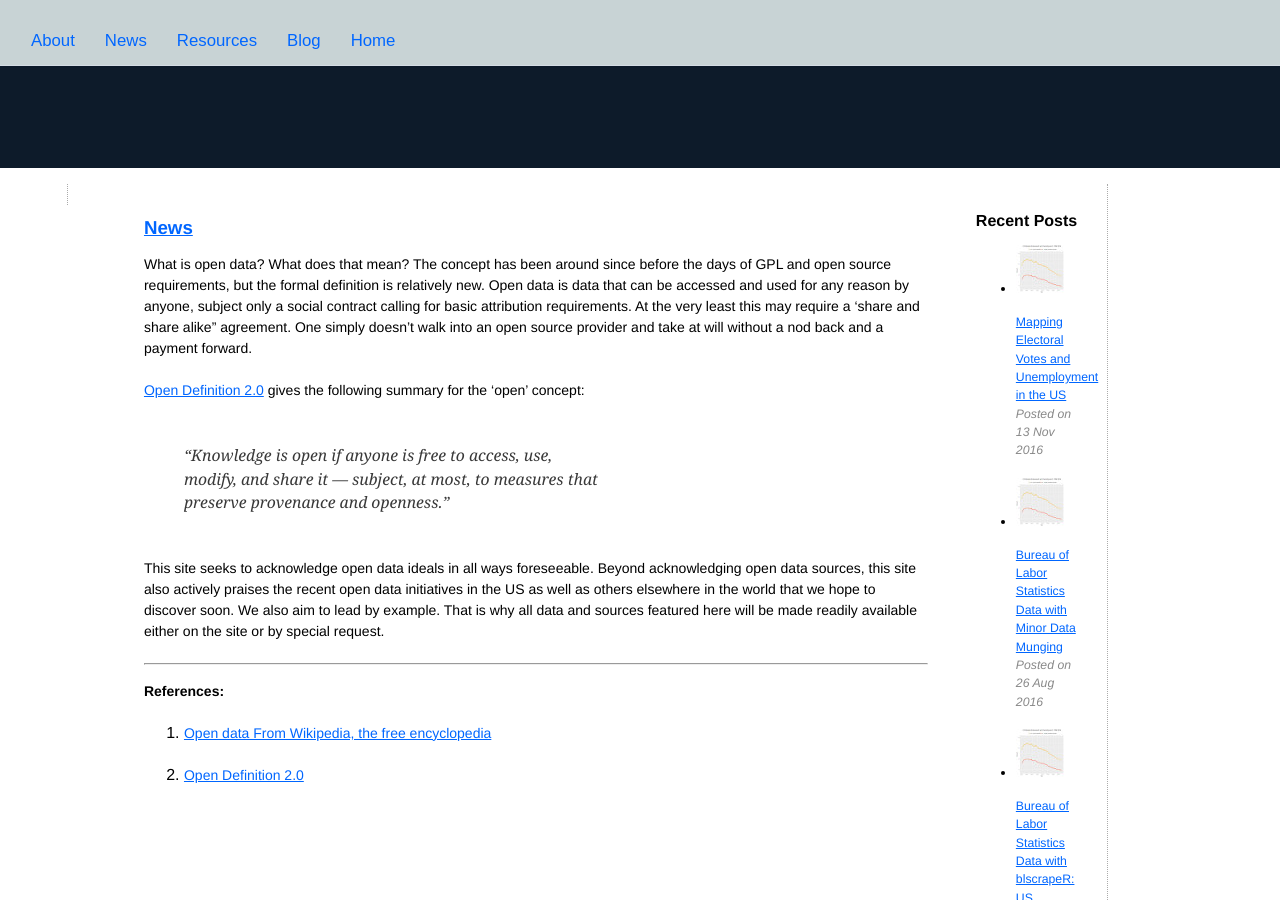
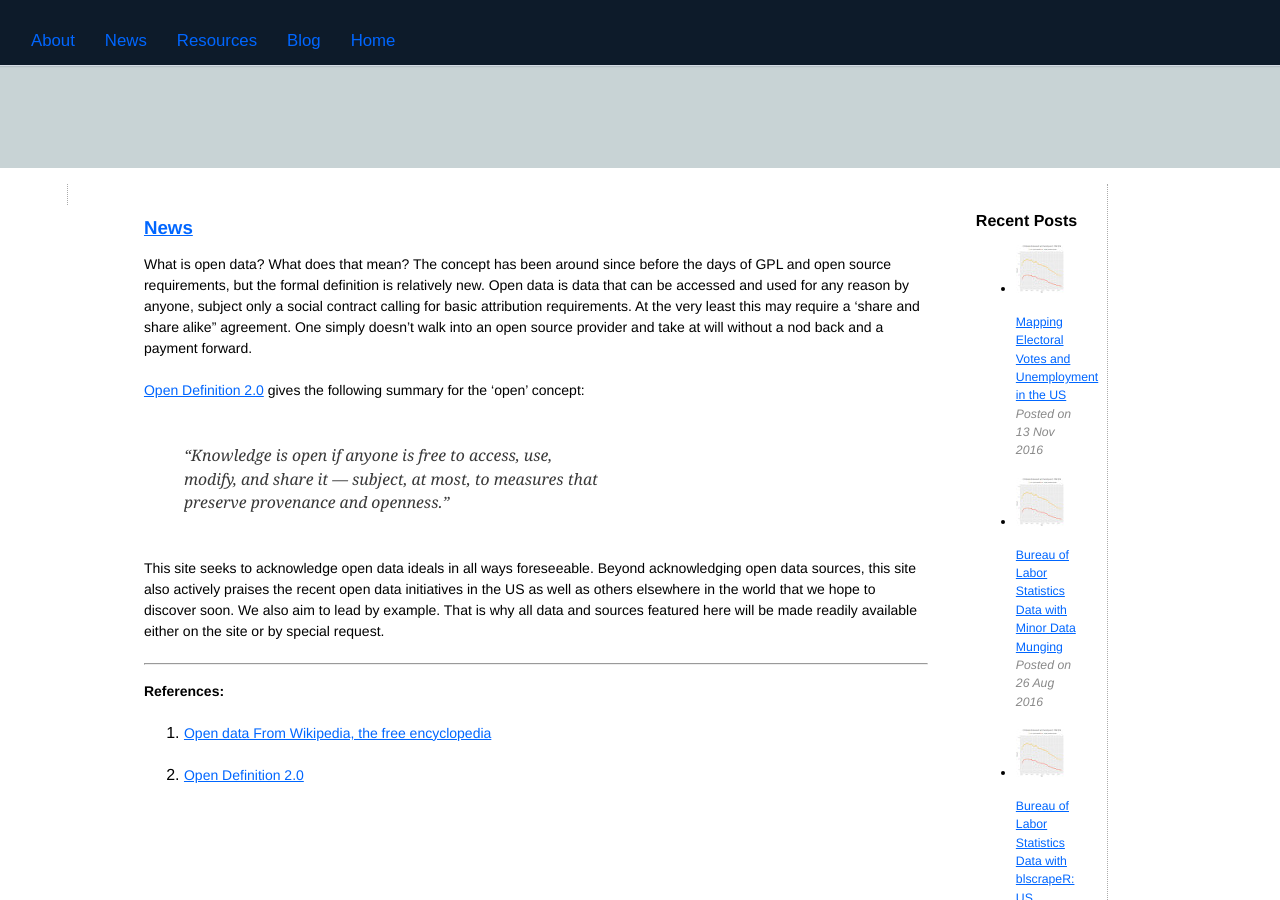
Before and after one commit to jon-starnes/jon-starnes.github.io, a Jekyll site: the page built from index.html, in a window 1280 px wide and 900 px high. Built offline with Jekyll 4.4.1, drawn with Linux system fonts in a browser that asks for light colours; nearby versions of some CDN libraries.

Commit message:
Style updates

```diff
--- a/_includes/footer.html
+++ b/_includes/footer.html
@@ -4,7 +4,7 @@
     <div class="col content">
       <div class="row">
 
-        <div class="col feature">
+        <div class="col sidebar2">
           {% if site.twitter_username %}
           <a href="https://twitter.com/{{ site.twitter_username }}">
             <i class="fa fa-twitter"></i> Twitter
@@ -12,7 +12,7 @@
           {% endif %}
         </div>
 
-        <div class="col feature">
+        <div class="col sidebar2">
           {% if site.github_username %}
           <a href="https://github.com/{{ site.github_username }}">
             <i class="fa fa-github"></i> GitHub
@@ -20,7 +20,7 @@
           {% endif %}
         </div>
 
-        <div class="col feature">
+        <div class="col sidebar2">
           <p class = "desc">Copyright 2016 by Jon Starnes</p>
         </div>
 
--- a/_includes/head.html
+++ b/_includes/head.html
@@ -29,8 +29,8 @@
 			 	.content { width: 66.66%; }
 			 	.sidebar { width: 33.33%; }
 			 	.info    { width: 100%;   }
-			 	.content1 { width: 50%; 	}
-			 	.sidebar1	{ width: 8.33%; 	}
+			 	.content1 { width: 70%; 	}
+			 	.sidebar1	{ width: 5%; 	}
 			 	.sidebar2	{ width: 25%; 	}
 			 }
 			 @media only screen and (min-width: 76em) {
--- a/_layouts/main1.html
+++ b/_layouts/main1.html
@@ -2,10 +2,11 @@
 layout: default
 ---
 
+
 <div class="container">
   <div class="row">
 
-    <!-- Sidebar content -->
+    <!-- Sidebar1 content -->
     <div class="col sidebar1">
       <div class="row">
         <div class="col info">
@@ -14,11 +15,12 @@
       </div> <!-- col info row -->
     </div> <!--col sidebar1-->
 
+    <!-- column content -->
     <div class="col content1">
       {{ content }}
     </div>
 
-    <!-- Sidebar content -->
+    <!-- Sidebar2 content -->
     <div class="col sidebar2">
       <div class="row">
         <div class="col info">
--- a/_sass/_base.scss
+++ b/_sass/_base.scss
@@ -7,7 +7,7 @@
 $heading-font: 'Muli', sans-serif;
 $heading-font-color: #474647;
 $light:  	#778DA9; /* #E7EDF4; */
-$header:  #0D1B2A; /* #1D1425; */
+$header:  #C8D3D5; /* #1D1425; */
 $blockquote: #DEA54B;
 
 *,
--- a/_sass/_layout.scss
+++ b/_sass/_layout.scss
@@ -71,7 +71,7 @@
 a:visited {
 color: $link-color;
 text-decoration: underline;
-font-weight: bold;
+font-weight: bo0D1B1Eld;
 }
 a:hover {
 color: $link-hover-color;
@@ -114,7 +114,7 @@
 	position: fixed;
 	top: 0;
 	left: 0;
-	background: #C8D3D5;
+	background: #0D1B2A;
 	width: 100%;
 	z-index: 2;
 	border-bottom: 1px solid lighten($light, 30%);
```
